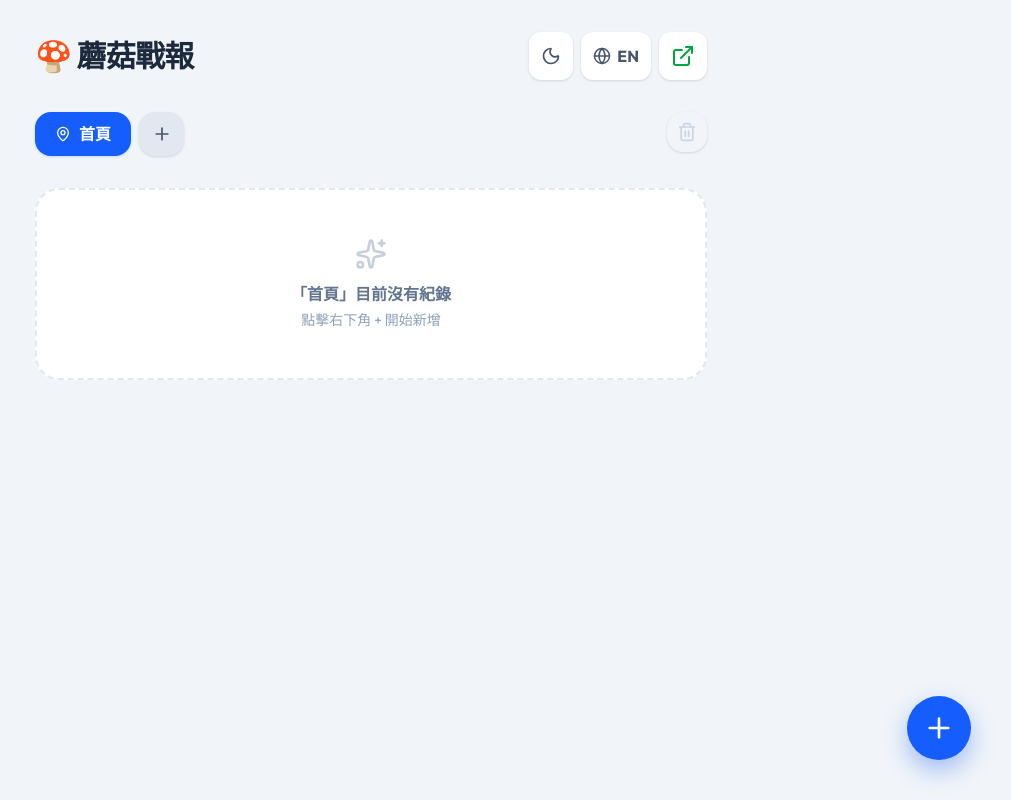
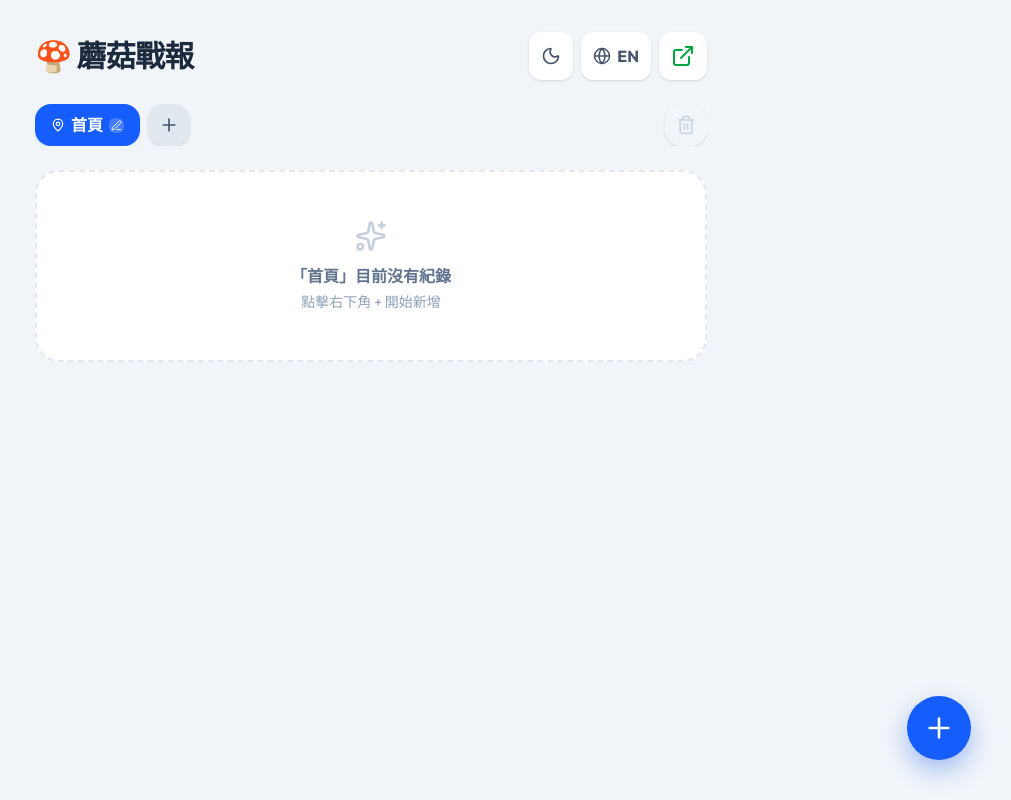
Before and after one commit to Liang515/pikmin_timer, a Next.js app: page / in a window 1280 px wide. Shown: the whole page, without its empty margins (269-1280 px from the left). Built offline with nearby package versions, Linux system fonts and the light colour scheme.

Commit message:
style: optimize layout for small viewports, implement zero-modal inline area management and fix wheel click snap-back bug

```diff
--- a/src/app/page.tsx
+++ b/src/app/page.tsx
@@ -83,7 +83,7 @@ const T = {
 
 /* ─── Scroll Wheel Picker Column ─── */
 const ITEM_HEIGHT = 44;
-const VISIBLE_ITEMS = 5;
+const VISIBLE_ITEMS = 3;
 const HALF = Math.floor(VISIBLE_ITEMS / 2);
 
 function WheelColumn({ value, max, label, onChange }: {
@@ -160,6 +160,13 @@ function WheelColumn({ value, max, label, onChange }: {
     const v = dragStart.current.velocity || 0;
     const startVal = dragStart.current.startValue;
     dragStart.current = null;
+
+    // Intercept pure-tap gestures to bypass snap animations (fixing click bounce-back bug)
+    if (Math.abs(currentOffset) < 2 && Math.abs(v) < 0.01) {
+      setOffset(0);
+      animTarget.current = null;
+      return;
+    }
 
     // Stronger inertia for iOS-like feel
     const inertiaDistance = v * 350;
@@ -260,8 +267,8 @@ function WheelColumn({ value, max, label, onChange }: {
           style={{ top: ITEM_HEIGHT * HALF, height: ITEM_HEIGHT }}
         />
         {/* Fade top & bottom */}
-        <div className="absolute top-0 left-0 right-0 h-14 bg-gradient-to-b from-white dark:from-slate-900 to-transparent pointer-events-none z-20" />
-        <div className="absolute bottom-0 left-0 right-0 h-14 bg-gradient-to-t from-white dark:from-slate-900 to-transparent pointer-events-none z-20" />
+        <div className="absolute top-0 left-0 right-0 h-10 bg-gradient-to-b from-white dark:from-slate-900 to-transparent pointer-events-none z-20" />
+        <div className="absolute bottom-0 left-0 right-0 h-10 bg-gradient-to-t from-white dark:from-slate-900 to-transparent pointer-events-none z-20" />
 
         {/* Items */}
         <div
@@ -415,6 +422,15 @@ export default function PikminDashboard() {
   const [addP, setAddP] = useState(5);
   const [lang, setLang] = useState<Lang>('zh');
   const [theme, setTheme] = useState<'light' | 'dark'>('light');
+
+  // Compact inline area editing states
+  const [isAddingGroup, setIsAddingGroup] = useState(false);
+  const [newGroupName, setNewGroupName] = useState("");
+  const [editingGroupId, setEditingGroupId] = useState<string | null>(null);
+  const [editGroupName, setEditGroupName] = useState("");
+  const [deleteConfirmGroupId, setDeleteConfirmGroupId] = useState<string | null>(null);
+  const [warningMessage, setWarningMessage] = useState("");
+
   const notifiedSet = useRef<Set<string>>(new Set());
 
   const t = T[lang];
@@ -520,22 +536,68 @@ export default function PikminDashboard() {
     });
   };
 
-  const addGroup = () => {
-    const name = prompt(t.enterArea, t.newArea);
-    if (name) {
-      const newGroup = { id: crypto.randomUUID(), name, lastAccessed: Date.now() };
+  // Warning auto-dismiss effect
+  useEffect(() => {
+    if (warningMessage) {
+      const timer = setTimeout(() => setWarningMessage(""), 3000);
+      return () => clearTimeout(timer);
+    }
+  }, [warningMessage]);
+
+  const startAddGroup = () => {
+    setIsAddingGroup(true);
+    setNewGroupName("");
+    setDeleteConfirmGroupId(null);
+  };
+
+  const commitAddGroup = () => {
+    const trimmed = newGroupName.trim();
+    if (!trimmed) {
+      setIsAddingGroup(false);
+      return;
+    }
+    const newGroup = { id: crypto.randomUUID(), name: trimmed, lastAccessed: Date.now() };
     setGroups(prev => [newGroup, ...prev]);
     setActiveGroupId(newGroup.id);
-    }
+    setIsAddingGroup(false);
+    setNewGroupName("");
   };
 
-  const deleteGroup = (id: string) => {
-    if (groups.length <= 1) return alert(t.keepOneArea);
-    if (confirm(t.confirmDeleteArea)) {
+  const cancelAddGroup = () => {
+    setIsAddingGroup(false);
+    setNewGroupName("");
+  };
+
+  const startRenameGroup = (id: string, currentName: string) => {
+    setEditingGroupId(id);
+    setEditGroupName(currentName);
+    setDeleteConfirmGroupId(null);
+  };
+
+  const commitRenameGroup = (id: string) => {
+    const trimmed = editGroupName.trim();
+    if (trimmed) {
+      setGroups(groups.map(g => g.id === id ? { ...g, name: trimmed } : g));
+    }
+    setEditingGroupId(null);
+  };
+
+  const handleDeleteGroupClick = (id: string) => {
+    if (groups.length <= 1) {
+      setWarningMessage(t.keepOneArea);
+      return;
+    }
+    setDeleteConfirmGroupId(id);
+    setIsAddingGroup(false);
+  };
+
+  const confirmDeleteGroup = (id: string) => {
     const remaining = groups.filter(g => g.id !== id);
     setGroups(remaining);
     setMushrooms(mushrooms.filter(m => m.groupId !== id));
-      if (activeGroupId === id) handleSetActiveGroup(remaining[0].id);
+    setDeleteConfirmGroupId(null);
+    if (activeGroupId === id && remaining.length > 0) {
+      handleSetActiveGroup(remaining[0].id);
     }
   };
 
@@ -580,45 +642,151 @@ export default function PikminDashboard() {
         </div>
       </header>
 
+      {/* Warning Alert Bar */}
+      {warningMessage && (
+        <div className="max-w-2xl mx-auto mb-4 bg-rose-500/10 dark:bg-rose-500/20 text-rose-600 dark:text-rose-400 text-xs font-bold px-4 py-2.5 rounded-2xl border border-rose-500/20 flex items-center justify-between animate-in slide-in-from-top-2 duration-200 shadow-sm">
+          <span className="flex items-center gap-1.5">⚠️ {warningMessage}</span>
+          <button onClick={() => setWarningMessage("")} className="text-rose-400 hover:text-rose-600 p-0.5 active:scale-90 transition-transform">
+            <X size={14} />
+          </button>
+        </div>
+      )}
+
       {/* Tabs / Groups Selection */}
-      <div className="max-w-2xl mx-auto mb-6 flex items-start gap-2">
-        <div className="flex-1 flex flex-wrap gap-2 py-2">
-          {groups.map(g => (
+      <div className="max-w-2xl mx-auto mb-6 flex items-center gap-2 w-full overflow-hidden">
+        <div className="flex-1 flex flex-row gap-2 overflow-x-auto no-scrollbar scroll-smooth py-1 -my-1">
+          {groups.map(g => {
+            const isEditingThis = editingGroupId === g.id;
+            const isActive = activeGroupId === g.id;
+
+            if (isEditingThis) {
+              return (
+                <div
+                  key={g.id}
+                  className="flex items-center gap-1.5 bg-blue-600 dark:bg-blue-600 px-4 py-2 rounded-2xl border-2 border-blue-400 dark:border-blue-400 shadow-md animate-in zoom-in-95 duration-150 h-[42px]"
+                >
+                  <input
+                    type="text"
+                    value={editGroupName}
+                    onChange={e => setEditGroupName(e.target.value)}
+                    onKeyDown={e => {
+                      if (e.key === 'Enter') commitRenameGroup(g.id);
+                      if (e.key === 'Escape') setEditingGroupId(null);
+                    }}
+                    className="w-24 sm:w-32 bg-transparent text-white font-bold outline-none text-sm focus:ring-0"
+                    autoFocus
+                  />
+                  <button onClick={() => commitRenameGroup(g.id)} className="text-white hover:text-blue-200 p-0.5 active:scale-90 transition-transform">
+                    <Check size={16} />
+                  </button>
+                  <button onClick={() => setEditingGroupId(null)} className="text-white hover:text-blue-200 p-0.5 active:scale-90 transition-transform">
+                    <X size={16} />
+                  </button>
+                </div>
+              );
+            }
+
+            return (
               <button
                 key={g.id}
                 onClick={() => handleSetActiveGroup(g.id)}
-              onDoubleClick={() => {
-                const newName = prompt(t.renameArea, g.name);
-                if (newName) setGroups(groups.map(group => group.id === g.id ? {...group, name: newName} : group));
-              }}
-              className={`px-5 py-2.5 rounded-2xl whitespace-nowrap font-bold transition-all flex items-center gap-2 active:scale-95 shadow-sm ${
-                activeGroupId === g.id
+                onDoubleClick={() => startRenameGroup(g.id, g.name)}
+                className={`px-4 py-2 rounded-2xl whitespace-nowrap font-bold transition-all flex items-center gap-1.5 active:scale-95 shadow-sm h-[42px] relative group ${
+                  isActive
                     ? 'bg-blue-600 text-white shadow-blue-500/20'
                     : 'bg-white dark:bg-slate-800 text-slate-500 dark:text-slate-400 hover:bg-slate-50 dark:hover:bg-slate-700'
                 }`}
               >
-              <MapPin size={16} />
-              {g.name}
-              {activeGroupId === g.id && activeMushrooms.length > 0 && (
-                <span className="bg-white/30 text-[10px] px-1.5 py-0.5 rounded-md ml-1">{activeMushrooms.length}</span>
+                <MapPin size={14} className={isActive ? 'text-white' : 'text-slate-400'} />
+                <span>{g.name}</span>
+
+                {/* Micro-edit icon inside the active tab */}
+                {isActive && (
+                  <span
+                    onClick={(e) => {
+                      e.stopPropagation(); // Avoid switching tabs
+                      startRenameGroup(g.id, g.name);
+                    }}
+                    className="p-0.5 bg-white/20 hover:bg-white/30 rounded-md transition-colors cursor-pointer"
+                    title={t.renameArea}
+                  >
+                    <Edit3 size={11} />
+                  </span>
+                )}
+
+                {isActive && activeMushrooms.length > 0 && (
+                  <span className="bg-white/30 text-[10px] px-1.5 py-0.5 rounded-md ml-0.5 font-extrabold">{activeMushrooms.length}</span>
                 )}
               </button>
-          ))}
+            );
+          })}
+
+          {/* Inline Add Button or Input */}
+          {isAddingGroup ? (
+            <div className="flex items-center gap-1.5 bg-white dark:bg-slate-800 px-4 py-2 rounded-2xl border-2 border-blue-500 shadow-sm animate-in zoom-in-95 duration-150 h-[42px]">
+              <input
+                type="text"
+                value={newGroupName}
+                onChange={e => setNewGroupName(e.target.value)}
+                onKeyDown={e => {
+                  if (e.key === 'Enter') commitAddGroup();
+                  if (e.key === 'Escape') cancelAddGroup();
+                }}
+                placeholder={t.newArea}
+                className="w-24 sm:w-32 bg-transparent text-slate-800 dark:text-slate-100 font-bold outline-none text-sm placeholder:text-slate-400"
+                autoFocus
+              />
+              <button onClick={commitAddGroup} className="text-emerald-500 hover:text-emerald-600 p-0.5 active:scale-90 transition-transform">
+                <Check size={16} />
+              </button>
+              <button onClick={cancelAddGroup} className="text-rose-500 hover:text-rose-600 p-0.5 active:scale-90 transition-transform">
+                <X size={16} />
+              </button>
+            </div>
+          ) : (
             <button
-            onClick={addGroup}
-            className="p-2.5 bg-slate-200 dark:bg-slate-800 text-slate-600 dark:text-slate-400 rounded-2xl hover:bg-slate-300 dark:hover:bg-slate-700 transition-all flex items-center justify-center min-w-[45px] active:scale-95 shadow-sm"
+              onClick={startAddGroup}
+              className="p-2.5 bg-slate-200 dark:bg-slate-800 text-slate-600 dark:text-slate-400 rounded-2xl hover:bg-slate-300 dark:hover:bg-slate-700 transition-all flex items-center justify-center min-w-[42px] h-[42px] active:scale-95 shadow-sm"
+              title={t.newArea}
             >
               <Plus size={20} />
             </button>
+          )}
         </div>
+
+        {/* Inline Confirmation Trash Button */}
+        {deleteConfirmGroupId === activeGroupId ? (
+          <div className="flex items-center gap-1.5 bg-rose-600 text-white rounded-2xl shadow-md p-1 animate-in slide-in-from-right-2 duration-150 h-[42px]">
+            <span className="text-[10px] sm:text-[11px] font-black pl-2 pr-1 uppercase tracking-wider whitespace-nowrap">確定刪除此分組？</span>
             <button
-           onClick={() => deleteGroup(activeGroupId)}
-           className={`p-2.5 mt-2 rounded-2xl shadow-sm transition-all active:scale-95 ${groups.length <= 1 ? 'bg-slate-100 text-slate-300 dark:bg-slate-800/50 dark:text-slate-600 cursor-not-allowed' : 'bg-white dark:bg-slate-800 text-rose-500 hover:bg-rose-50 dark:hover:bg-rose-950'}`}
+              onClick={() => confirmDeleteGroup(activeGroupId)}
+              className="p-1 bg-white/20 hover:bg-white/30 rounded-xl active:scale-90 transition-transform text-white"
+              title="確定"
+            >
+              <Check size={14} />
+            </button>
+            <button
+              onClick={() => setDeleteConfirmGroupId(null)}
+              className="p-1 bg-white/20 hover:bg-white/30 rounded-xl active:scale-90 transition-transform text-white"
+              title="取消"
+            >
+              <X size={14} />
+            </button>
+          </div>
+        ) : (
+          <button
+             onClick={() => handleDeleteGroupClick(activeGroupId)}
+             className={`p-2.5 rounded-2xl shadow-sm transition-all active:scale-95 h-[42px] w-[42px] flex items-center justify-center ${
+               groups.length <= 1
+                 ? 'bg-slate-100 text-slate-300 dark:bg-slate-800/50 dark:text-slate-600 cursor-not-allowed'
+                 : 'bg-white dark:bg-slate-800 text-rose-500 hover:bg-rose-50 dark:hover:bg-rose-950/50'
+             }`}
              title={t.deleteTab}
              disabled={groups.length <= 1}
           >
             <Trash2 size={20} />
           </button>
+        )}
       </div>
 
       <div className="grid gap-4 max-w-2xl mx-auto">
@@ -749,6 +917,7 @@ function MushroomItem({ m, now, lang, isEditing, setEditingId, onDelete, onUpdat
   onResetNote: () => void
 }) {
   const [editP, setEditP] = useState(m.participants);
+  const [editName, setEditName] = useState(m.name);
   const [editH, setEditH] = useState(0);
   const [editM, setEditM] = useState(0);
   const [editS, setEditS] = useState(0);
@@ -759,6 +928,7 @@ function MushroomItem({ m, now, lang, isEditing, setEditingId, onDelete, onUpdat
   useEffect(() => {
     if (isEditing) {
       setEditP(m.participants);
+      setEditName(m.name);
       // Pre-fill with current remaining time
       const remaining = Math.max(0, m.battleEndTime - Date.now());
       const totalSec = Math.floor(remaining / 1000);
@@ -767,7 +937,7 @@ function MushroomItem({ m, now, lang, isEditing, setEditingId, onDelete, onUpdat
       setEditS(totalSec % 60);
       setEditTimeChanged(false);
     }
-  }, [isEditing, m.participants, m.battleEndTime]);
+  }, [isEditing, m.participants, m.name, m.battleEndTime]);
 
   const diff = m.endTime - now;
   const isOver = diff <= 0;
@@ -790,8 +960,8 @@ function MushroomItem({ m, now, lang, isEditing, setEditingId, onDelete, onUpdat
       <div className="bg-white dark:bg-slate-900 p-4 sm:p-5 rounded-3xl shadow-sm border-2 border-blue-500 transition-all text-slate-800 dark:text-slate-100">
         <div className="mb-3">
           <input
-            defaultValue={m.name}
-            onChange={e => onUpdate(m.id, { name: e.target.value })}
+            value={editName}
+            onChange={e => setEditName(e.target.value)}
             className="border border-slate-200 dark:border-slate-700 bg-slate-50 dark:bg-slate-800 p-2 rounded-lg w-full font-bold text-slate-700 dark:text-slate-100 outline-none focus:ring-2 focus:ring-blue-500 text-sm sm:text-base placeholder:text-slate-400 dark:placeholder:text-slate-500 mb-3"
             placeholder={t.defaultMushroom}
           />
@@ -812,7 +982,10 @@ function MushroomItem({ m, now, lang, isEditing, setEditingId, onDelete, onUpdat
           <button
             id={`save-edit-btn-${m.id}`}
             onClick={() => {
-              const updates: Partial<Mushroom> = { participants: editP };
+              const updates: Partial<Mushroom> = {
+                name: editName.trim() || t.defaultMushroom,
+                participants: editP
+              };
               if (editTimeChanged) {
                  const battleMs = (editH*3600 + editM*60 + editS)*1000;
                  updates.battleEndTime = Date.now() + battleMs;
```
Lines whose indentation alone changed are shown as unchanged.
